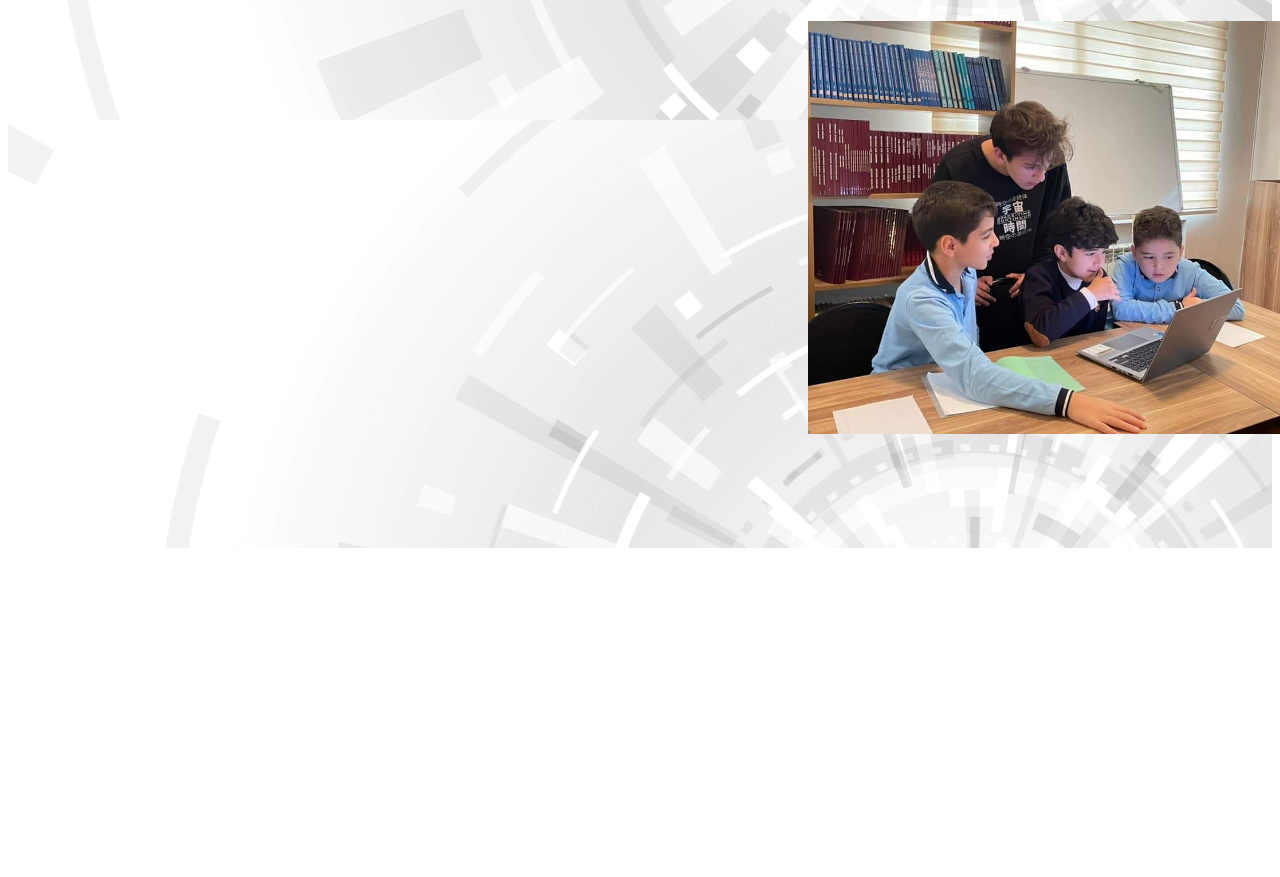
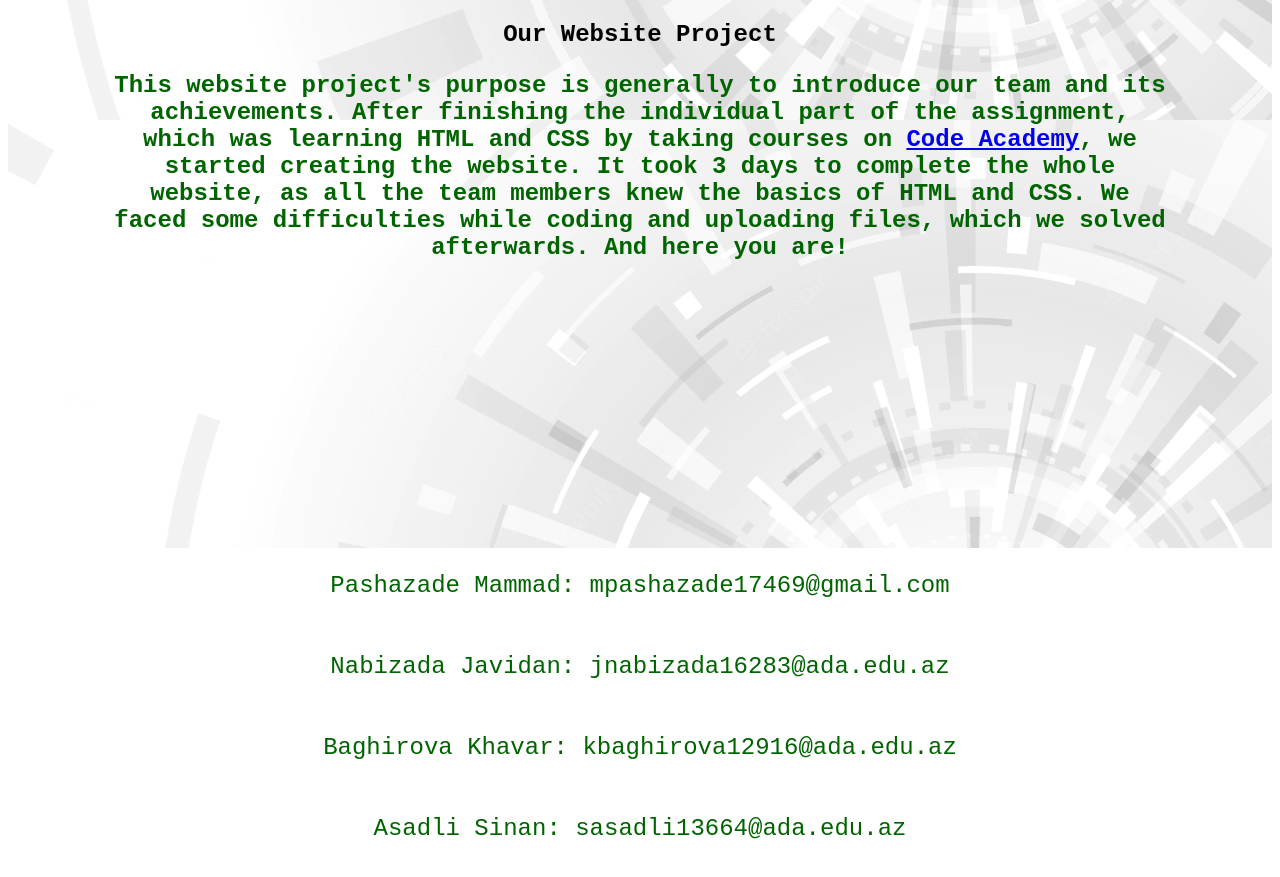
Before and after one commit to ADA-SITE-SITE1101-2022-Fall/website-team-06, a plain HTML site: page index.html in a window 1280 px wide. Shown: the part 5860-6737 px from the top of the page. Before the commit the page ends 6416 px from the top, so only its background shows below. Drawn offline with Linux system fonts and the light colour scheme.

Commit message:
Update index.html

```diff
--- a/index.html
+++ b/index.html
@@ -54,12 +54,27 @@
                     like to thank the staff of School No. 276 and the fourth graders for their assistance in making this event a success.</b></p>
                     <img id="img3" src="media/event (6).jpg"><p id="fifth"><b>This event was beneficial for us as well as the students of this school in terms of learning new information. We acquired
                     several significant experiences, such as public speaking, our first practical assignment outside of the class, and the capacity to
-                    teach our understanding of the codes to others.</b></p><img id="img4" src="media/event (1).jpg">
+                    teach our understanding of the codes to others.</b></p>
+                    <div>
+                        <h2 id="project">Our Website Project</h2>
+                        <p><b>This website project's purpose is generally to introduce our team and its achievements.
+                            After finishing the individual part of the assignment, which was learning HTML and
+                            CSS by taking courses on <a href="https://www.codecademy.com/">Code Academy</a>, we started
+                            creating the website. It took 3 days to complete the whole website, as all the team members
+                            knew the basics of HTML and CSS. We faced some difficulties while coding and uploading files,
+                             which we solved afterwards. And here you are!</b></p>
+                        </p>
+                    </div>
                 </div>
             </div>
         </div>
     </body>
     <foot>
-
+<div class="contact">
+    <p id="contact1">Pashazade Mammad: mpashazade17469@gmail.com</p>
+    <p id="contact2">Nabizada Javidan: jnabizada16283@ada.edu.az</p>
+    <p id="contact3">Baghirova Khavar: kbaghirova12916@ada.edu.az</p>
+    <p id="contact4">Asadli Sinan: sasadli13664@ada.edu.az</p>
+</div>
     </foot>
 </html>
```
